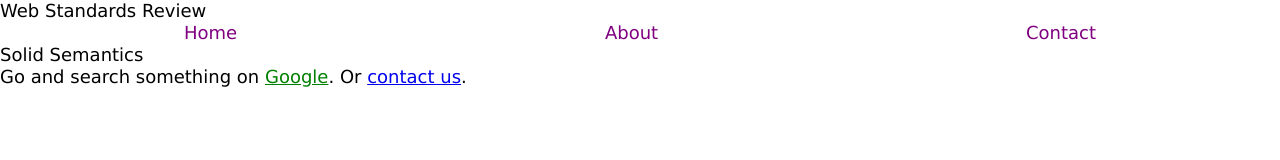
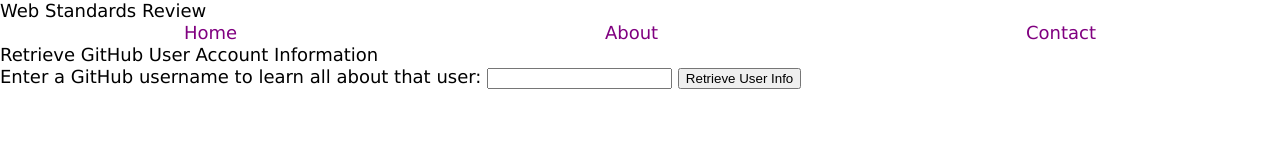
Before and after one commit to wsi-2022/05-web-standards-review, a plain HTML site: page index.html in a window 1280 px wide. Drawn offline with Linux system fonts and the light colour scheme.

Commit message:
Add form for retrieving GitHub username

```diff
--- a/index.html
+++ b/index.html
@@ -22,14 +22,18 @@
 
 
   <main id="content">
-    <h2>Solid Semantics</h2>
+    <form name="github" id="github-form"
+      action="#null" method="get" aria-labelled-by="github-label">
+      <h2 id="github-label">Retrieve GitHub User Account Information</h2>
 
-    <p>
-      Go and search something on
-      <a href="https://www.google.com/">Google</a>.
-      Or <a href="/contact/">contact us</a>.
-    </p>
+      <label for="username">
+        Enter a GitHub username to learn all about that user:
+      </label>
+      <input type="text" name="username" id="username" />
 
+      <button type="submit">Retrieve User Info</button>
+
+    </form>
   </main>
 
   <script src="site.js"></script>
```
